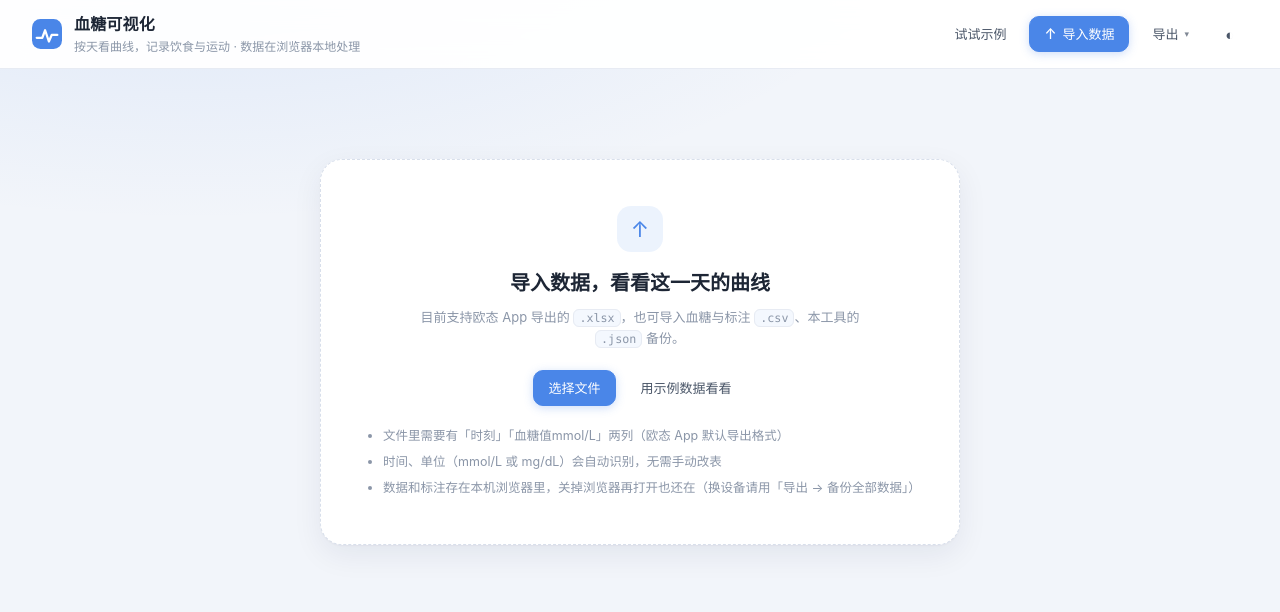
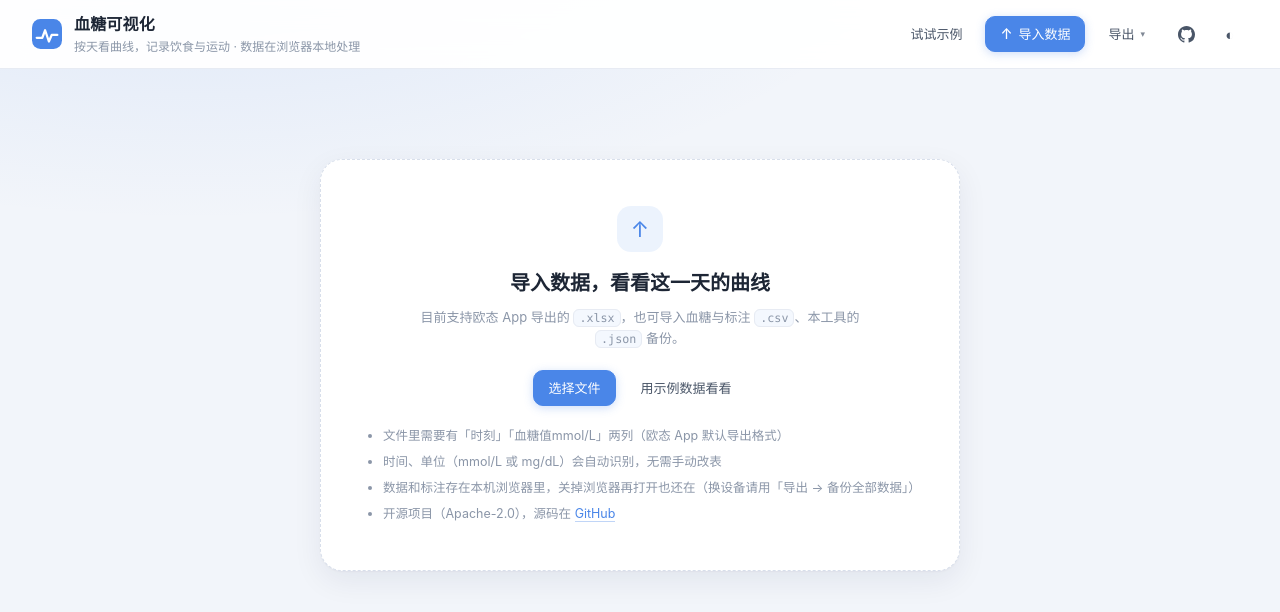
Before and after one commit to zzsqwq/OttaiCGM-Visualizer-Web, a website built with Vite: page index.html in a window 1280 px wide. Built offline with nearby package versions, Linux system fonts and the light colour scheme.

Commit message:
feat: 加上开源标识（GitHub 源码入口）
- 顶栏右侧加一个 GitHub 图标按钮，指向仓库，新窗口打开（和主题切换同款式样，不抢视线）
- 引导页最后一条写明「开源项目（Apache-2.0），源码在 GitHub」，带链接
- 导出图片的页脚右侧标注「开源 · github.com/zzsqwq/OttaiCGM-Visualizer-Web」，
  图片被转发时也能找到出处
- README 顶部补源码链接，末尾加「许可」说明
- 冒烟测试补两条检查：链接指向仓库、新窗口打开、引导页标明许可

```diff
--- a/index.html
+++ b/index.html
@@ -55,6 +55,21 @@
               <button type="button" data-act="clear" class="danger">清空本地数据</button>
             </div>
           </div>
+          <a
+            id="link-github"
+            class="icon-btn"
+            href="https://github.com/zzsqwq/OttaiCGM-Visualizer-Web"
+            target="_blank"
+            rel="noopener noreferrer"
+            title="开源项目 · 在 GitHub 上查看源码（Apache-2.0）"
+            aria-label="在 GitHub 上查看源码"
+          >
+            <svg viewBox="0 0 16 16" width="17" height="17" aria-hidden="true" fill="currentColor">
+              <path
+                d="M8 0C3.58 0 0 3.58 0 8c0 3.54 2.29 6.53 5.47 7.59.4.07.55-.17.55-.38 0-.19-.01-.82-.01-1.49-2.01.37-2.53-.49-2.69-.94-.09-.23-.48-.94-.82-1.13-.28-.15-.68-.52-.01-.53.63-.01 1.08.58 1.23.82.72 1.21 1.87.87 2.33.66.07-.52.28-.87.51-1.07-1.78-.2-3.64-.89-3.64-3.95 0-.87.31-1.59.82-2.15-.08-.2-.36-1.02.08-2.12 0 0 .67-.21 2.2.82.64-.18 1.32-.27 2-.27s1.36.09 2 .27c1.53-1.04 2.2-.82 2.2-.82.44 1.1.16 1.92.08 2.12.51.56.82 1.27.82 2.15 0 3.07-1.87 3.75-3.65 3.95.29.25.54.73.54 1.48 0 1.07-.01 1.93-.01 2.2 0 .21.15.46.55.38A8.01 8.01 0 0 0 16 8c0-4.42-3.58-8-8-8Z"
+              />
+            </svg>
+          </a>
           <button id="btn-theme" class="icon-btn" type="button" title="切换深浅色" aria-label="切换深浅色">◐</button>
           <input
             id="file-input"
@@ -84,6 +99,10 @@
               <li>文件里需要有「时刻」「血糖值mmol/L」两列（欧态 App 默认导出格式）</li>
               <li>时间、单位（mmol/L 或 mg/dL）会自动识别，无需手动改表</li>
               <li>数据和标注存在本机浏览器里，关掉浏览器再打开也还在（换设备请用「导出 → 备份全部数据」）</li>
+              <li>
+                开源项目（Apache-2.0），源码在
+                <a href="https://github.com/zzsqwq/OttaiCGM-Visualizer-Web" target="_blank" rel="noopener noreferrer">GitHub</a>
+              </li>
             </ul>
           </div>
         </section>
--- a/src/io/exporters.ts
+++ b/src/io/exporters.ts
@@ -218,6 +218,9 @@ export async function composePng(opts: PngExportOptions): Promise<Blob> {
   ctx.fillStyle = palette.muted;
   ctx.font = `${10.5 * scale}px ${FONT_FAMILY}`;
   ctx.fillText(`血糖可视化 · 目标范围 ${stats.target.low}–${stats.target.high} mmol/L · 浏览器本地绘制`, pad, canvas.height - 13 * scale);
+  ctx.textAlign = 'right';
+  ctx.fillText('开源 · github.com/zzsqwq/OttaiCGM-Visualizer-Web', canvas.width - pad, canvas.height - 13 * scale);
+  ctx.textAlign = 'left';
 
   return await new Promise<Blob>((resolve, reject) => {
     canvas.toBlob((blob) => (blob ? resolve(blob) : reject(new Error('导出失败'))), 'image/png');
--- a/src/styles.css
+++ b/src/styles.css
@@ -261,6 +261,29 @@ code {
 .icon-btn:hover {
   background: var(--accent-softer);
   color: var(--accent);
+}
+
+/* 顶栏的 GitHub 入口是个 <a>，去掉下划线并居中图标 */
+a.icon-btn {
+  display: inline-flex;
+  align-items: center;
+  justify-content: center;
+  text-decoration: none;
+  color: var(--text-soft);
+}
+
+a.icon-btn:hover {
+  color: var(--text);
+}
+
+.empty-tips a {
+  color: var(--accent);
+  text-decoration: none;
+  border-bottom: 1px solid color-mix(in srgb, var(--accent) 35%, transparent);
+}
+
+.empty-tips a:hover {
+  border-bottom-color: var(--accent);
 }
 
 .link-btn {
```
Also changed, not shown: scripts/smoke.mjs (+19 -0 lines), README.md.
